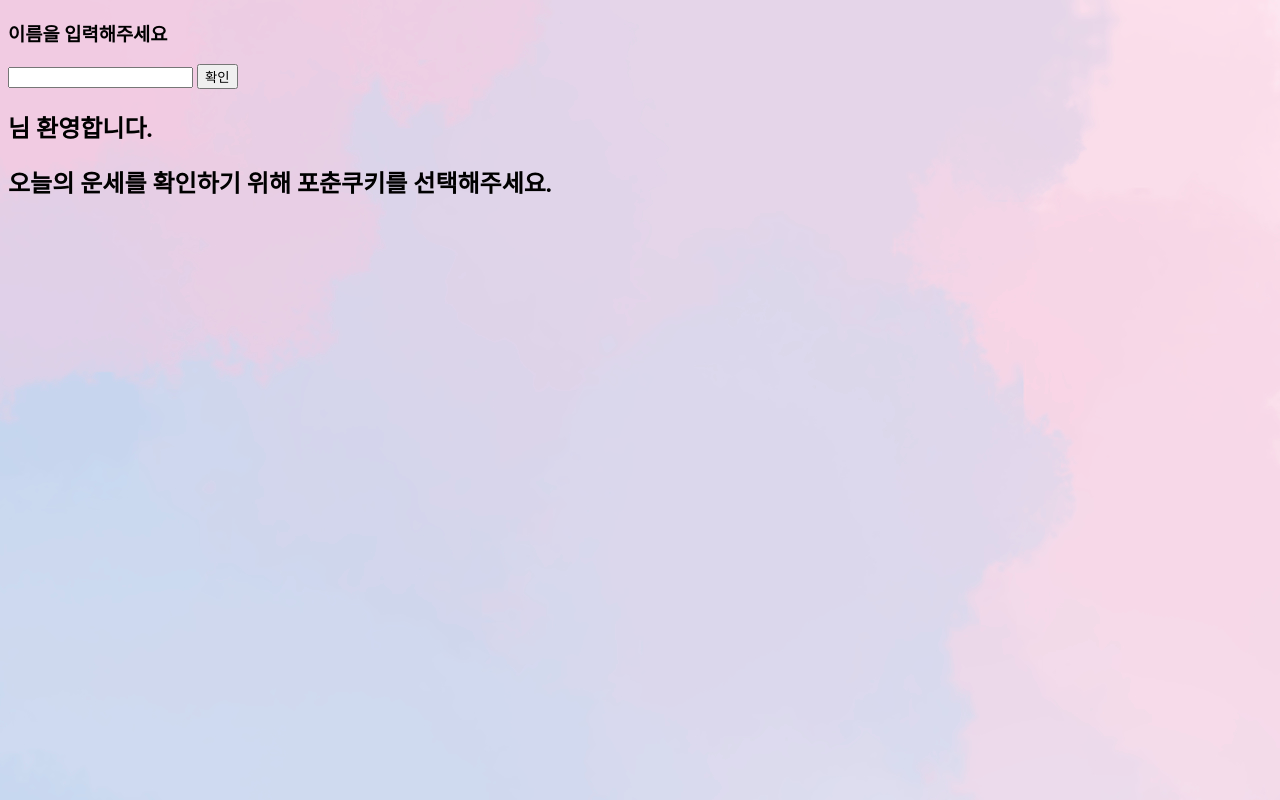
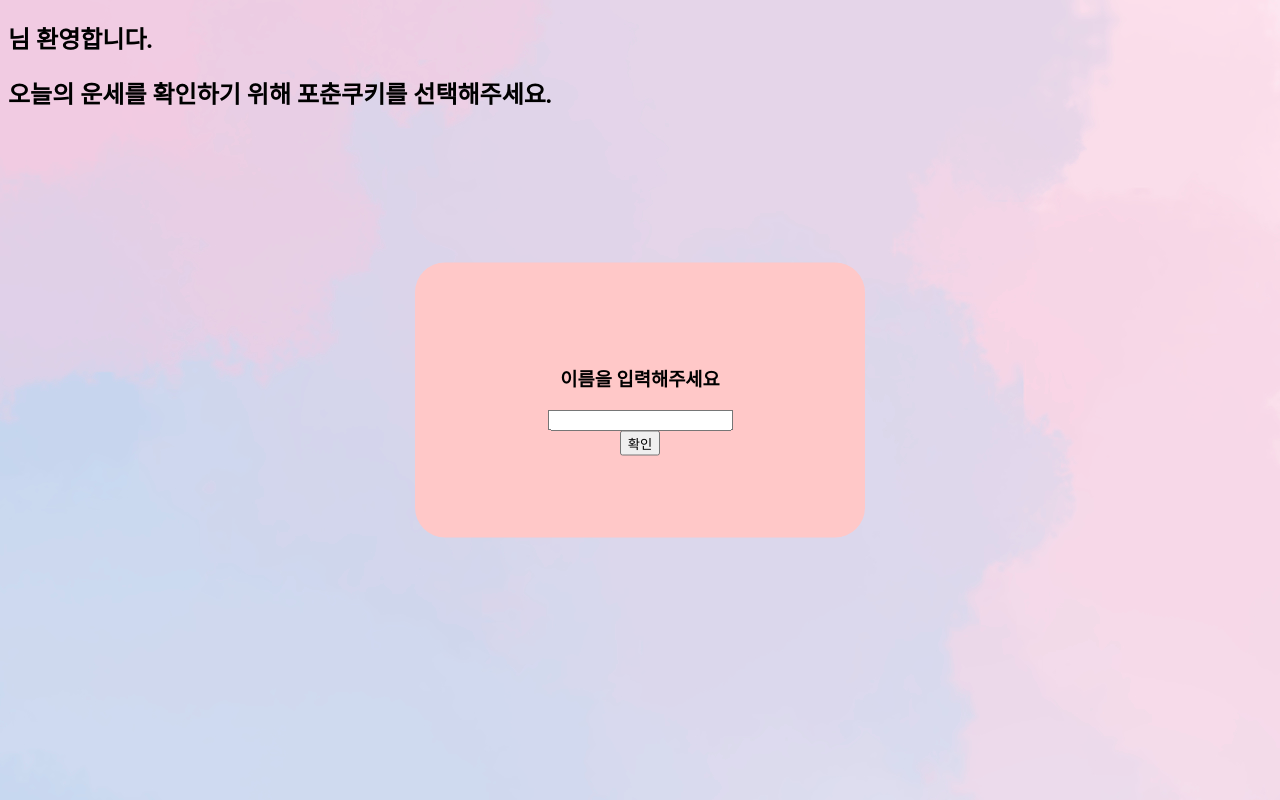
Before and after one commit to A4papercollector/webclass2023hanon, a plain HTML site: page index.html in a window 1280 px wide. Drawn offline with Linux system fonts and the light colour scheme; a web font is replaced by a local one.

Commit message:
modal 설정

```diff
--- a/style.css
+++ b/style.css
@@ -13,3 +13,18 @@ body {
     background-image: url('./background.jpg');
     background-size: 'cover';
 }
+
+#name-modal{
+    width: 450px;
+    height: 275px;
+    background-color: #FFC8C8;
+    border-radius: 30px;
+    display: flex;
+    flex-direction: column;
+    justify-content: center;
+    align-items: center;
+    position: absolute;
+    top: 50%;
+    left: 50%;
+    transform: translate(-50%, -50%);
+}
```
